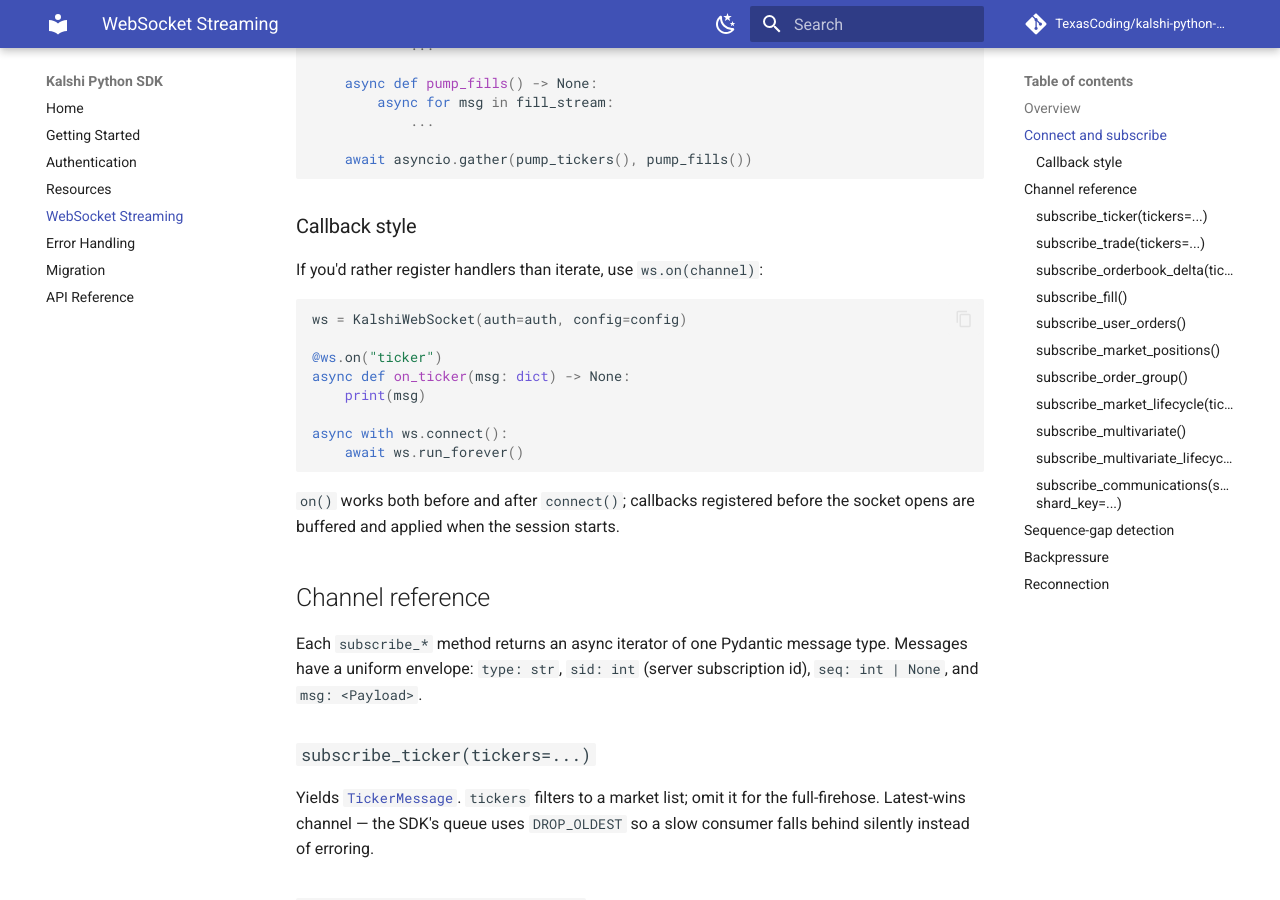
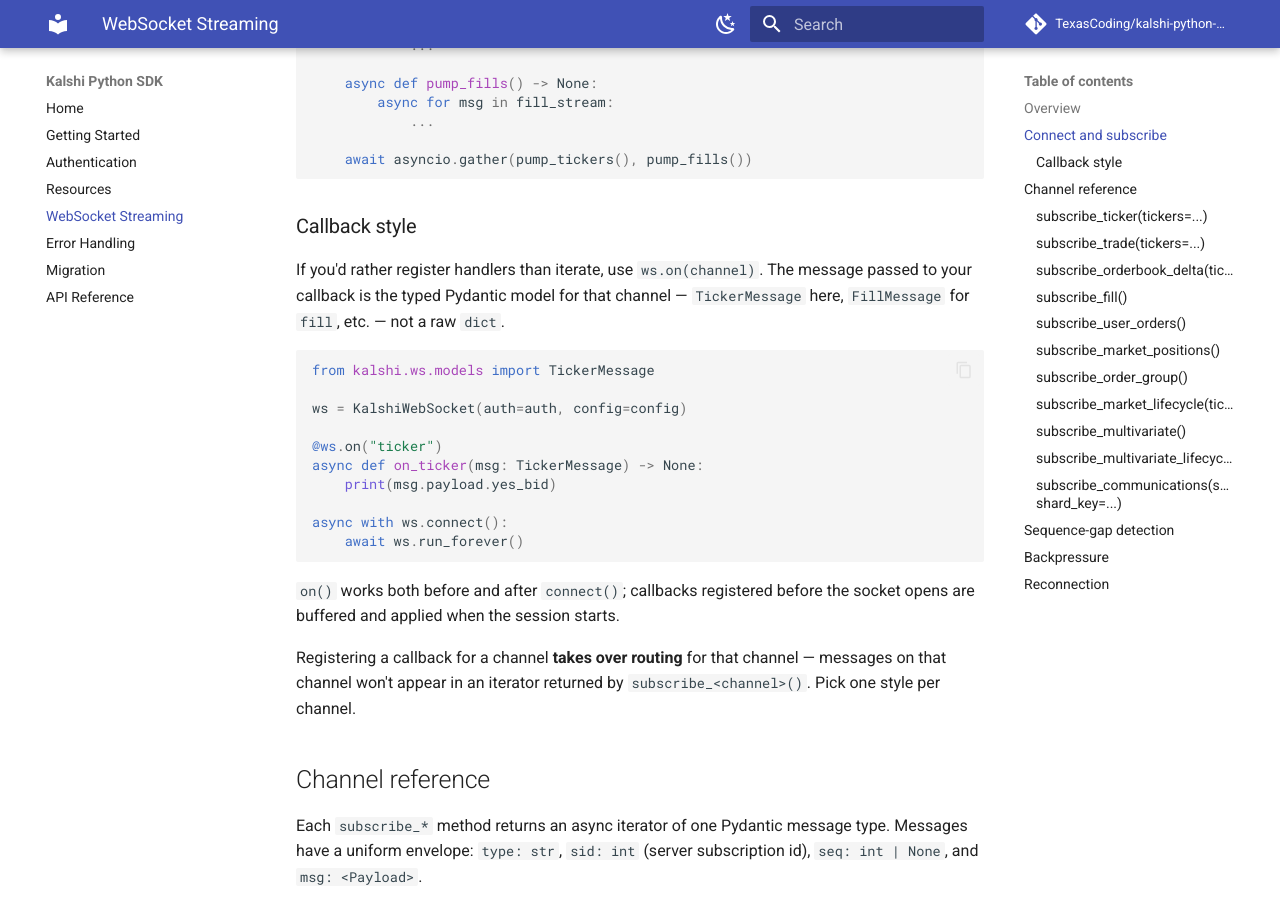
Before and after one commit to TexasCoding/kalshi-python-sdk, an MkDocs documentation site: the page built from docs/websockets.md, in a window 1280 px wide and 900 px high, scrolled down 2279 px. Built offline with MkDocs 1.6.1 and Material for MkDocs 9.7.7, drawn with Linux system fonts in a browser that asks for light colours; comment, search, counter and statistics services are not loaded; some of the changed text lies outside the part shown.

Commit message:
docs(websockets): address PR #73 review — callback type, routing caveat, seq wording
- Fix the callback example: msg is the typed Pydantic message (TickerMessage),
  not a dict. dispatch.py validates via model_cls.model_validate(...) before
  calling the handler. Updated import + example accesses .payload.yes_bid to
  show the typed-model surface.
- Add the missing caveat that registering an on(channel) callback takes
  over routing for that channel — messages won't appear in iterators
  returned by subscribe_<channel>().
- Reword the seq-tracking sentence: orderbook_snapshot is a message type
  delivered within the orderbook_delta subscription, not a separately
  subscribable channel. Updated to "The orderbook_delta subscription
  (which delivers both snapshot and delta messages) and order_group_updates
  carry monotonic seq numbers."

mkdocs build --strict still passes.

Refs #57

````diff
--- a/docs/websockets.md
+++ b/docs/websockets.md
@@ -97,14 +97,18 @@
 
 ### Callback style
 
-If you'd rather register handlers than iterate, use `ws.on(channel)`:
+If you'd rather register handlers than iterate, use `ws.on(channel)`. The
+message passed to your callback is the typed Pydantic model for that channel
+— `TickerMessage` here, `FillMessage` for `fill`, etc. — not a raw `dict`.
 
 ```python
+from kalshi.ws.models import TickerMessage
+
 ws = KalshiWebSocket(auth=auth, config=config)
 
 @ws.on("ticker")
-async def on_ticker(msg: dict) -> None:
-    print(msg)
+async def on_ticker(msg: TickerMessage) -> None:
+    print(msg.payload.yes_bid)
 
 async with ws.connect():
     await ws.run_forever()
@@ -112,6 +116,10 @@
 
 `on()` works both before and after `connect()`; callbacks registered before
 the socket opens are buffered and applied when the session starts.
+
+Registering a callback for a channel **takes over routing** for that channel —
+messages on that channel won't appear in an iterator returned by
+`subscribe_<channel>()`. Pick one style per channel.
 
 ## Channel reference
 
@@ -197,9 +205,9 @@
 
 ## Sequence-gap detection
 
-Three channels carry monotonic `seq` numbers: `orderbook_delta`,
-`orderbook_snapshot`, and `order_group_updates`. The SDK tracks the last
-`seq` per `sid` and flags a gap when it sees `seq > last + 1`.
+The `orderbook_delta` subscription (which delivers both snapshot and delta
+messages) and `order_group_updates` carry monotonic `seq` numbers. The SDK
+tracks the last `seq` per `sid` and flags a gap when it sees `seq > last + 1`.
 
 When a gap is detected:
 
````
